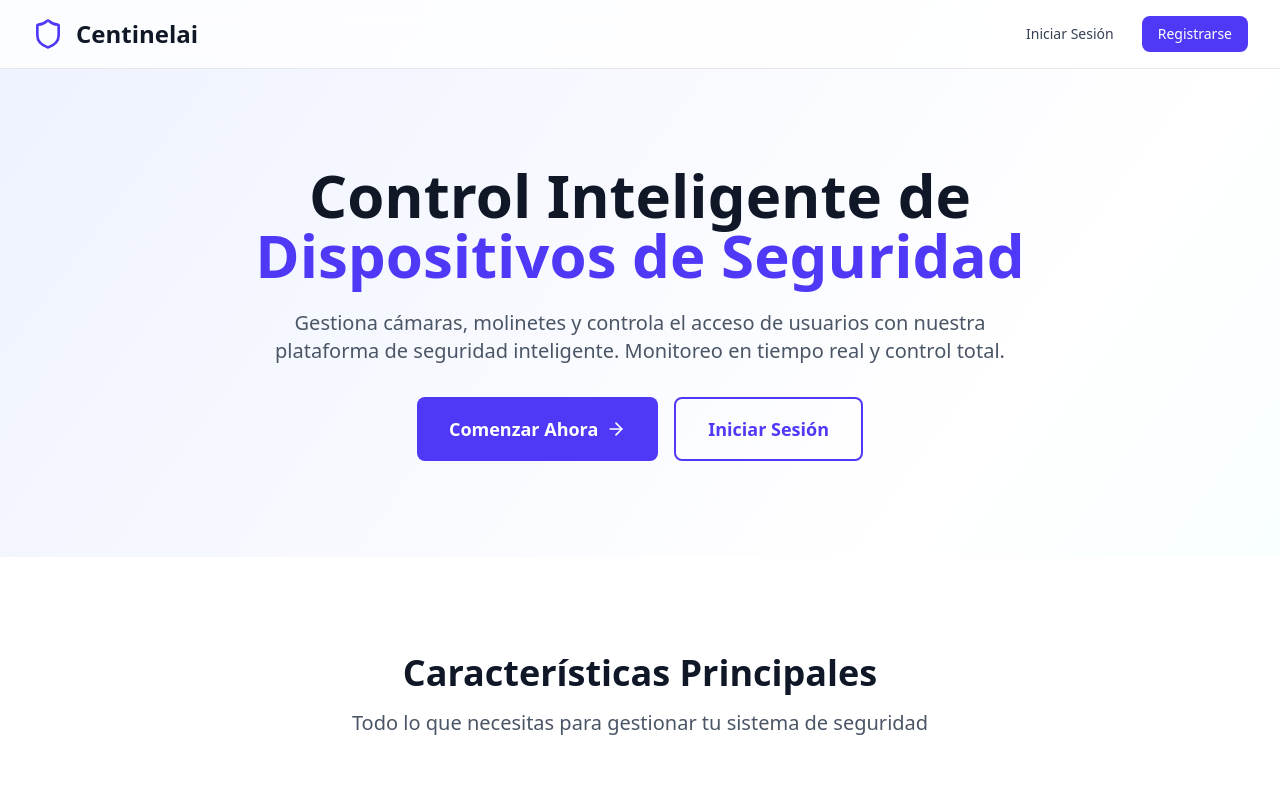
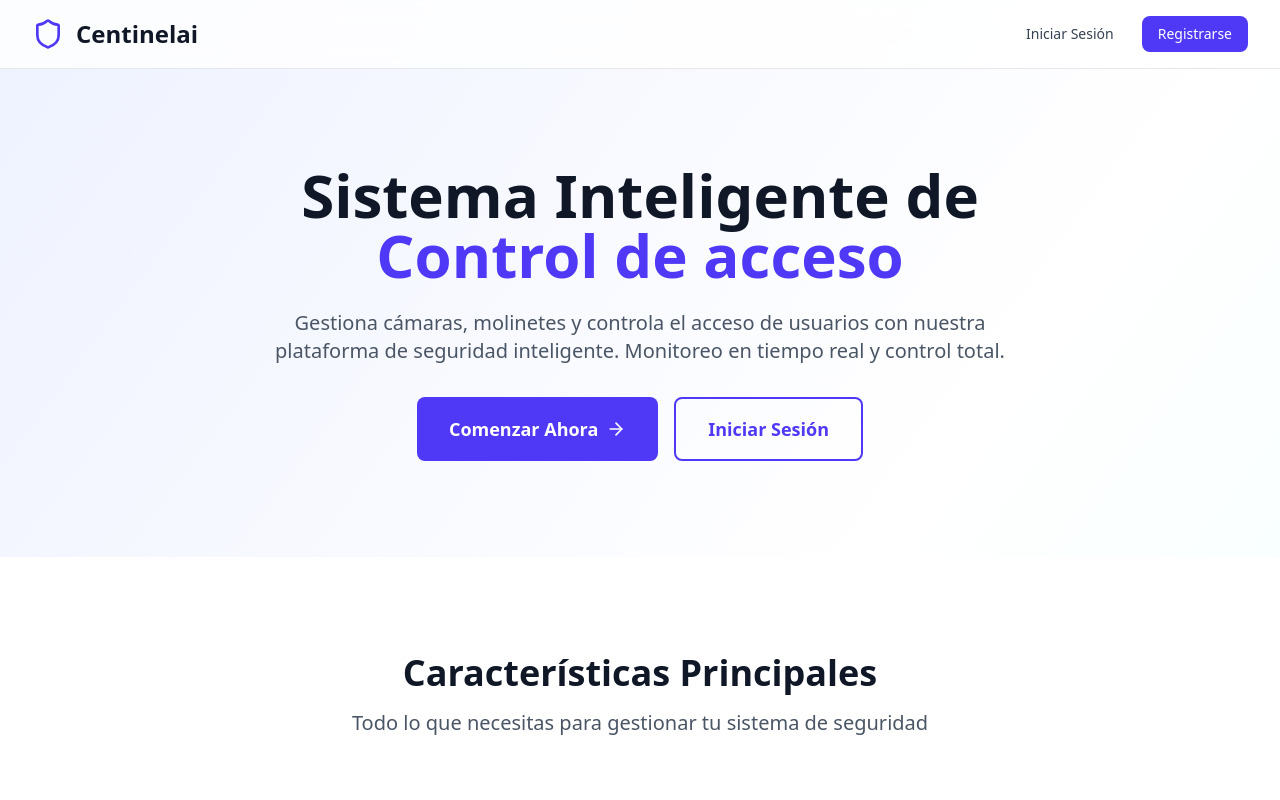
Before and after one commit to m1ca000/CentinelAi2025, a React (Vite) app in the folder Fullstack/Front/: page / in a window 1280 px wide. Shown: the top 800 px of the page. Built offline with nearby package versions, Linux system fonts and the light colour scheme; no server answers.

Commit message:
fix: front

```diff
--- a/Fullstack/Front/src/pages/LandingPage.tsx
+++ b/Fullstack/Front/src/pages/LandingPage.tsx
@@ -36,8 +36,8 @@ export const LandingPage: React.FC = () => {
         <div className="max-w-7xl mx-auto px-4 sm:px-6 lg:px-8 py-24">
           <div className="text-center">
             <h1 className="text-5xl md:text-6xl font-bold text-gray-900 mb-6">
-              Control Inteligente de
-              <span className="text-indigo-600 block">Dispositivos de Seguridad</span>
+              Sistema Inteligente de
+              <span className="text-indigo-600 block">Control de acceso</span>
             </h1>
             <p className="text-xl text-gray-600 mb-8 max-w-3xl mx-auto">
               Gestiona cámaras, molinetes y controla el acceso de usuarios con nuestra plataforma
```
